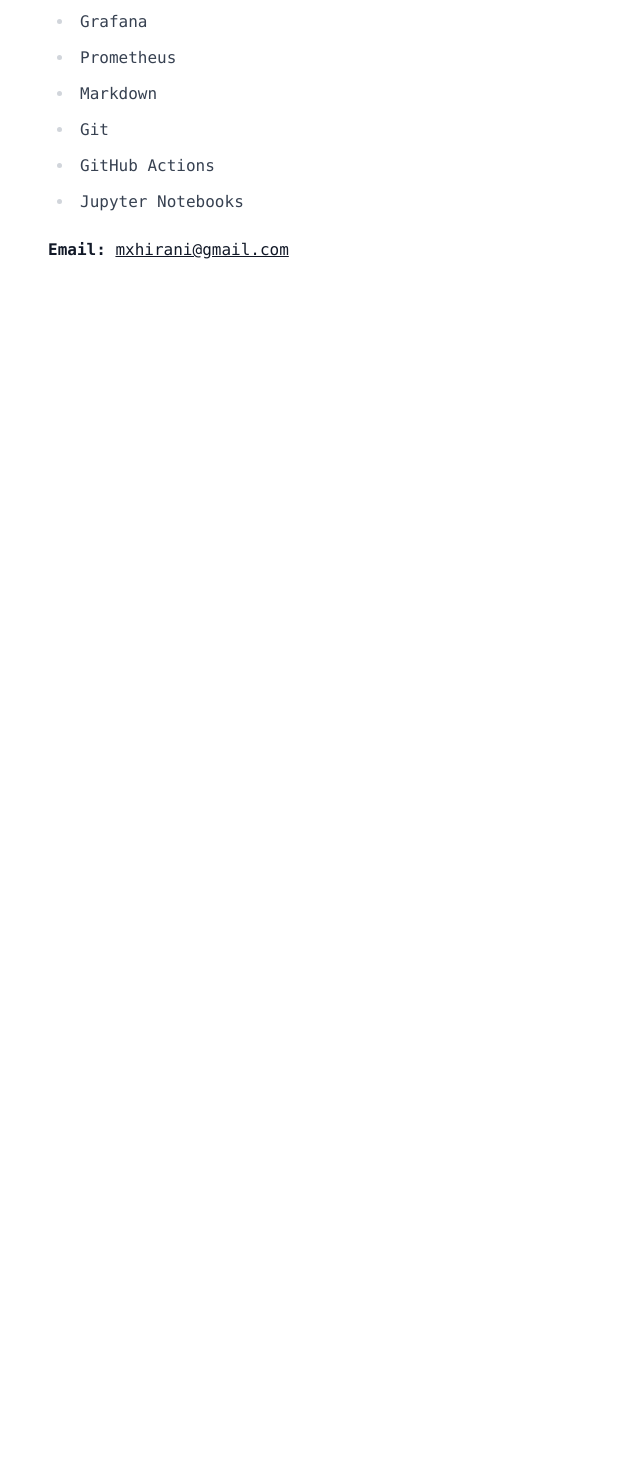
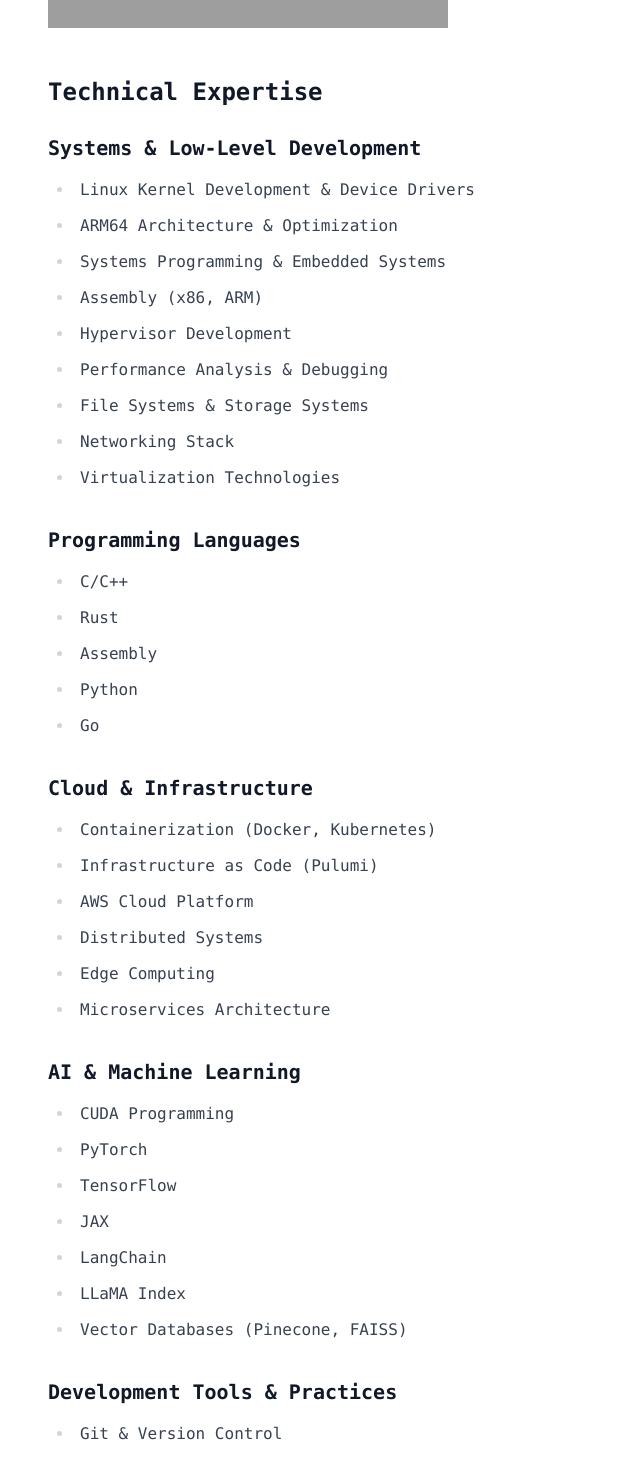
Before and after one commit to manavhirani/portfolio, a Next.js app: page / in a window 1280 px wide. Shown: the part 1180-2640 px from the top of the page, without its empty margins (0-640 px from the left). Before the commit the page ends 1492 px from the top, so only its background shows below. Built offline with nearby package versions, Linux system fonts and the light colour scheme; grey boxes are pictures that could not be loaded.

Commit message:
Updated hero

```diff
--- a/src/markdown/home/hero.mdx
+++ b/src/markdown/home/hero.mdx
@@ -1,38 +1,52 @@
-AI Engineer & Researcher
+# AI & Systems Engineer
 
-- [GitHub](https://github.com/manavhirani)
-- [𝕏](https://x.com/manavhirani)
-- [Scholar](https://scholar.google.com/citations?hl=en&user=eIF9sJIAAAAJ&view_op=list_works&gmla=AL3_zihHc7tdP22APjSCfz0o7J7ospE4DbLrq1mjrxvnbT-4Zr27cE-slSvUta6JBM30Z78R6htPEQ_09ZTs3mq61gPCp7hmponZ1w)
-- [LinkedIn](https://www.linkedin.com/in/manav-hirani/)
+[![Twitter](https://img.shields.io/badge/Twitter-1DA1F2?style=for-the-badge&logo=twitter&logoColor=white)](https://x.com/manavhirani)
+[![Scholar](https://img.shields.io/badge/Google_Scholar-4285F4?style=for-the-badge&logo=google-scholar&logoColor=white)](https://scholar.google.com/citations?hl=en&user=eIF9sJIAAAAJ)
+[![LinkedIn](https://img.shields.io/badge/LinkedIn-0077B5?style=for-the-badge&logo=linkedin&logoColor=white)](https://www.linkedin.com/in/manav-hirani/)
 
-### Tech Stack
+## Technical Expertise
 
+### Systems & Low-Level Development
+- Linux Kernel Development & Device Drivers
+- ARM64 Architecture & Optimization
+- Systems Programming & Embedded Systems
+- Assembly (x86, ARM)
+- Hypervisor Development
+- Performance Analysis & Debugging
+- File Systems & Storage Systems
+- Networking Stack
+- Virtualization Technologies
+
+### Programming Languages
+- C/C++
+- Rust
+- Assembly
 - Python
-- Rust
-- C++
-- gRPC
-- REST API
-- OAuth 2.0
-- Auth0
-- JAX
+- Go
+
+### Cloud & Infrastructure
+- Containerization (Docker, Kubernetes)
+- Infrastructure as Code (Pulumi)
+- AWS Cloud Platform
+- Distributed Systems
+- Edge Computing
+- Microservices Architecture
+
+### AI & Machine Learning
+- CUDA Programming
 - PyTorch
 - TensorFlow
+- JAX
 - LangChain
-- LLaMa Index
-- CUDA
-- Postgres
-- Supabase
-- Pinecone
-- FAISS
-- AWS
-- Docker
-- Kubernetes
-- Pulumi
-- Grafana
-- Prometheus
-- Markdown
-- Git
-- GitHub Actions
-- Jupyter Notebooks
+- LLaMA Index
+- Vector Databases (Pinecone, FAISS)
 
-**Email:** [mxhirani@gmail.com](mailto:mxhirani@gmail.com)
+### Development Tools & Practices
+- Git & Version Control
+- CI/CD (GitHub Actions)
+- System Monitoring (Grafana, Prometheus)
+- Database Systems (PostgreSQL)
+- API Development (gRPC, REST)
+- Authentication (OAuth 2.0, Auth0)
+
+📧 **Contact:** [mxhirani@gmail.com](mailto:mxhirani@gmail.com)
```
Also changed, not shown: src/markdown/home/bck_hero.mdx (added, +38 -0 lines).
